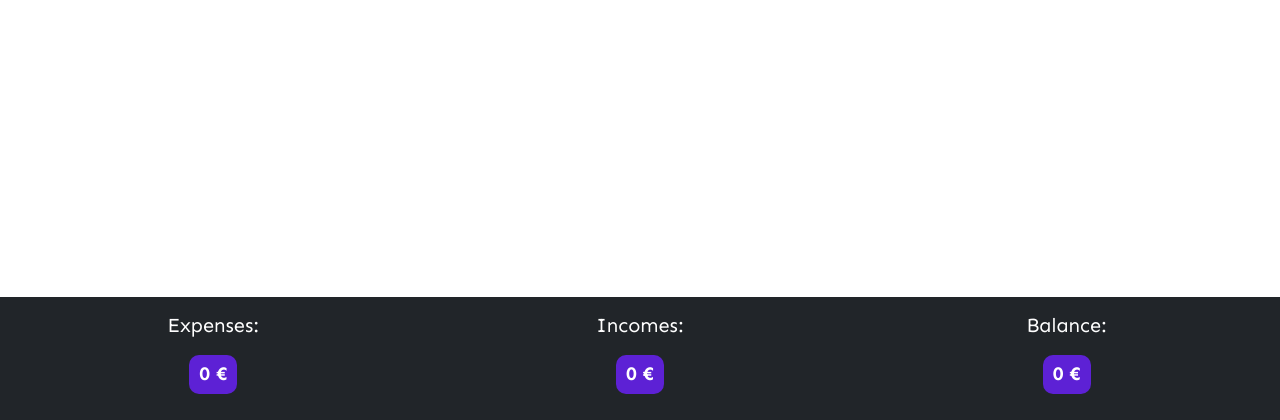
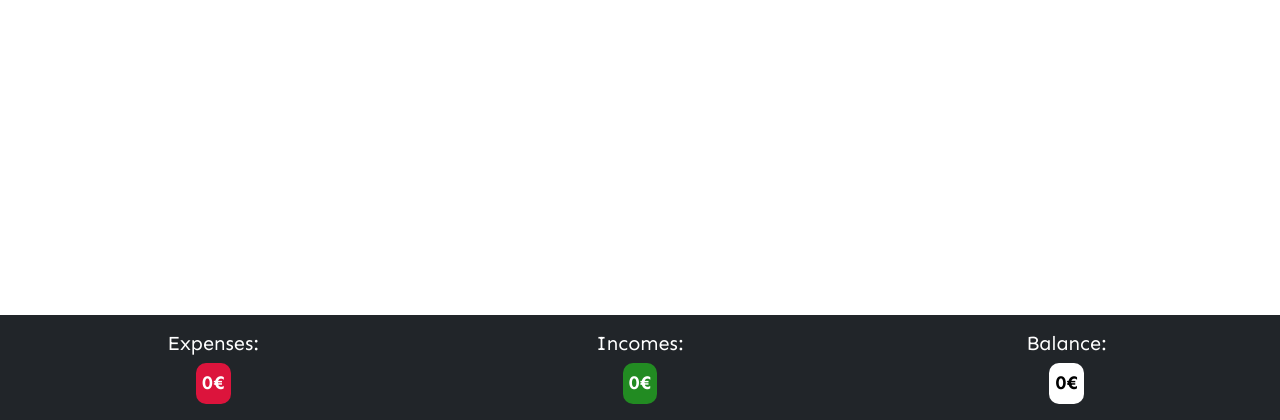
Before and after one commit to BohdanBezushka/MoneyMate, a Django app: page /dashboard/ in a window 1280 px wide. Shown: the part 380-800 px from the top of the page. Run offline with Django 3.2, Linux system fonts and the light colour scheme; the visitor is signed in with stand-in values (Sample User, id 1); data that the repository does not hold is empty; some libraries are stand-ins or nearby versions.

Commit message:
Update style incomes, expenses and balance buttons

```diff
--- a/static/css/style.css
+++ b/static/css/style.css
@@ -322,3 +322,36 @@ a.nav-link{
     color: white;
     padding: 5px;
 }
+
+#total-expenses {
+    background: #DC143C;
+    border-radius: 10px;
+    color: white;
+    border: none;
+    padding: 6px;
+    font-size: 1.2rem;
+    font-weight: 700;
+    cursor: default;
+}
+
+#total-incomes {
+    background: #228B22;
+    border-radius: 10px;
+    color: white;
+    border: none;
+    padding: 6px;
+    font-size: 1.2rem;
+    font-weight: 700;
+    cursor: default;
+}
+
+#balance-button {
+    background: white;
+    border-radius: 10px;
+    color: black;
+    border: none;
+    padding: 6px;
+    font-size: 1.2rem;
+    font-weight: 700;
+    cursor: default;
+}
--- a/templates/moneymate/dashboard.html
+++ b/templates/moneymate/dashboard.html
@@ -68,15 +68,15 @@
   <div class="row">
     <div class="col">
       <h5>Expenses:</h5>
-        <button type="button" class="btn btn-outline-light">{{ totalExpenses }} €</button>
+        <button id="total-expenses" type="button" class="btn-no btn-outline-light-no">{{ totalExpenses }}€</button>
     </div>
     <div class="col">
       <h5>Incomes:</h5>
-      <button type="button" class="btn btn-outline-light">{{ totalIncomes }} €</button>
+      <button id="total-incomes" type="button" class="btn-no btn-outline-light-no">{{ totalIncomes }}€</button>
     </div>
     <div class="col">
       <h5>Balance:</h5>
-      <button type="button" class="btn btn-outline-light">{{ balance }} €</button>
+      <button id="balance-button" type="button" class="btn-no btn-outline-light-no">{{ balance }}€</button>
     </div>
   </div>
 </footer>
```
